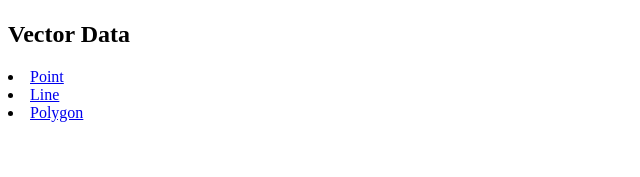
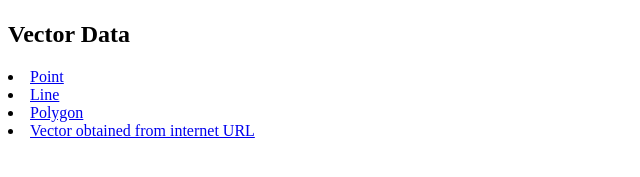
Before and after one commit to EvyHochstein/Homework2, a plain HTML site: page index.html in a window 1280 px wide. Shown: the part 383-560 px from the top of the page, without its empty margins (0-640 px from the left). Drawn offline with Linux system fonts and the light colour scheme.

Commit message:
Update index.html

```diff
--- a/index.html
+++ b/index.html
@@ -13,5 +13,6 @@
     <li><a href="./GeoJSON/Point.geojson">Point</a></li>
     <li><a href="./GeoJSON/Line.geojson">Line</a></li>
     <li><a href="./GeoJSON/Polygon.geojson">Polygon</a></li>
+    <li><a href="https://opendata-townofchapelhill.hub.arcgis.com/datasets/townofchapelhill::parks-of-chapel-hill/explore?location=35.929137%2C-79.054100%2C13.00">Vector obtained from internet URL</a></li>
 </body>
 </html>
```
